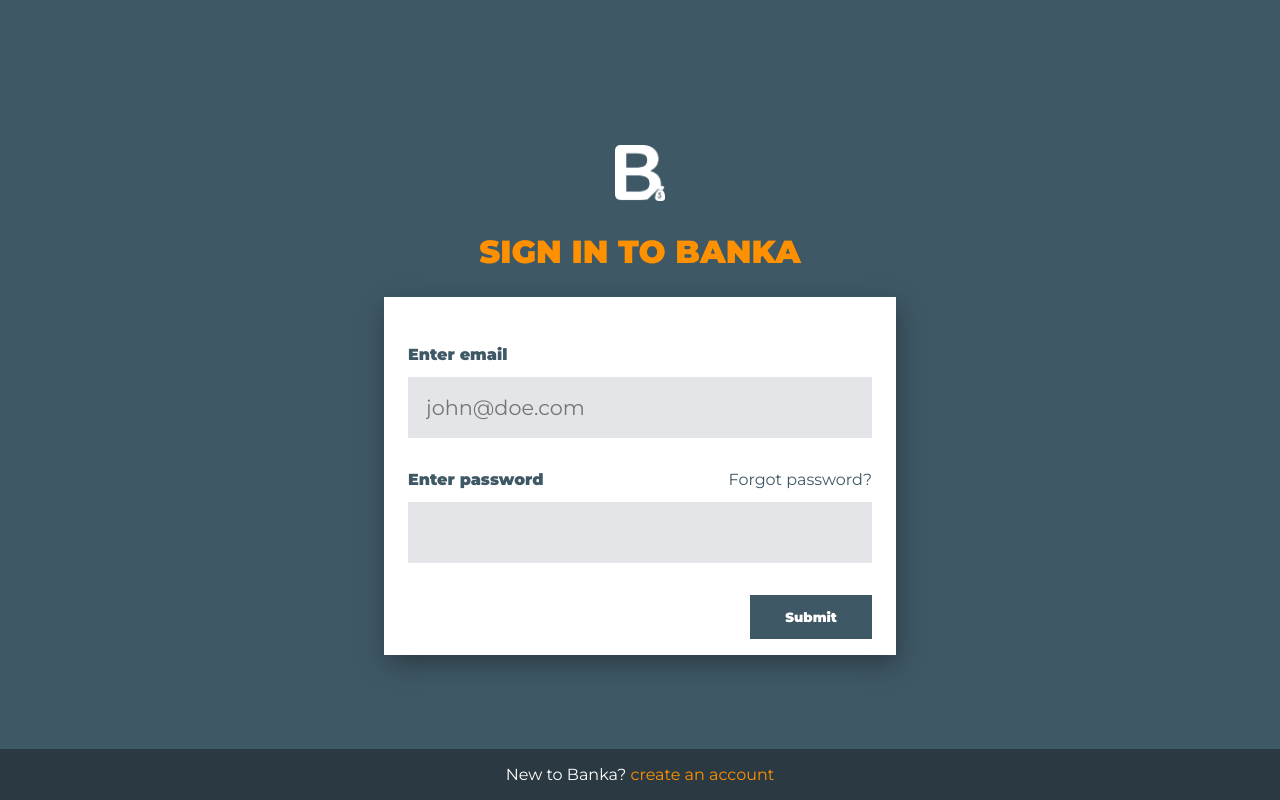
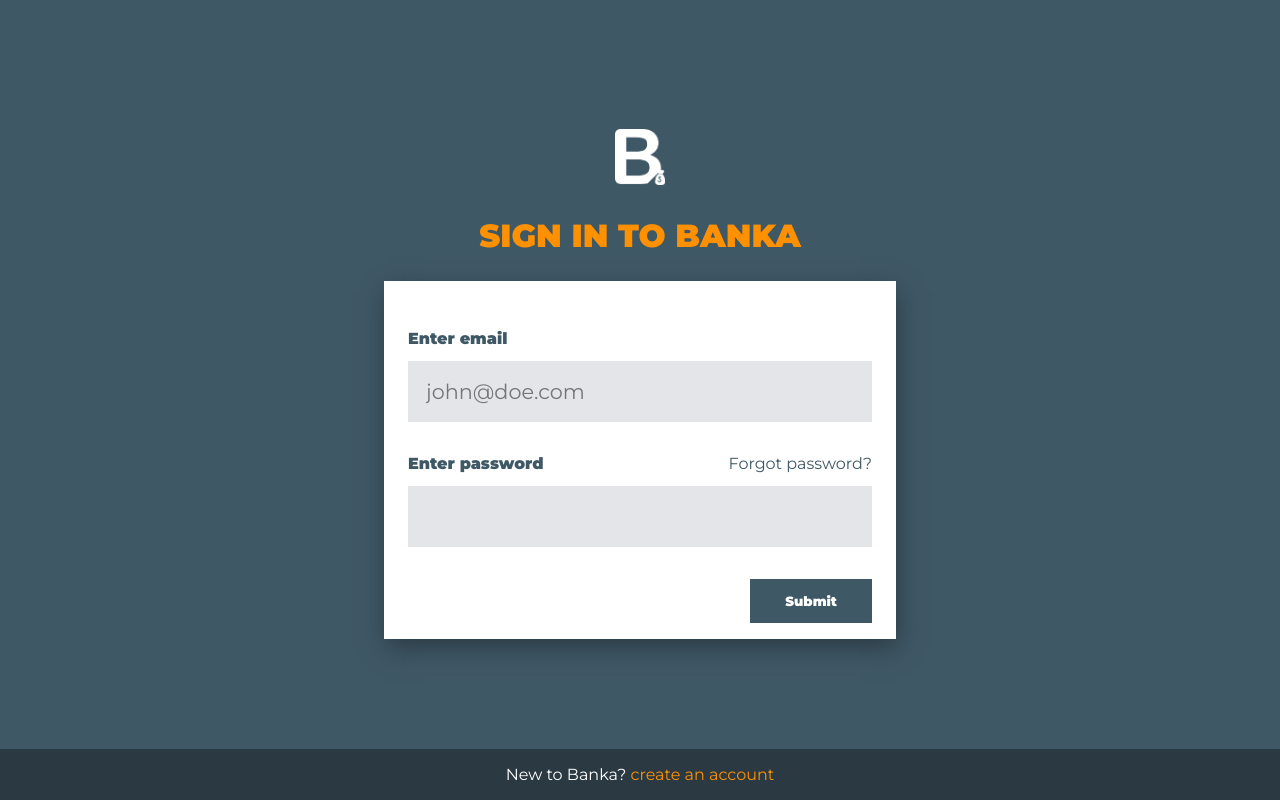
Before and after one commit to benisi/Banka, a plain HTML site: page UI/singin.html in a window 1280 px wide. Drawn offline with Linux system fonts and the light colour scheme.

Commit message:
fixed css class container-center overflow issue

```diff
--- a/UI/css/index.css
+++ b/UI/css/index.css
@@ -42,9 +42,13 @@ a{
 }
 .brand-img{
     width: 50px;
+    margin-top: 2rem;
 }
 .brand-img img {
     width: 100%;
+}
+.clear-fix{
+    clear: both;
 }
 .container-center {
     display: flex;
@@ -52,7 +56,8 @@ a{
     justify-content: center;
     align-items: center;
     width: 100%;
-    height: 100vh;
+    height: 100%;
+    min-height: 100vh;
     background-color: var(--main-bg-color);
 }
 .card{
@@ -61,6 +66,10 @@ a{
     -webkit-box-shadow: 2px 9px 24px -1px var(--dark-bg-color);
     -moz-box-shadow: 2px 9px 24px -1px var(--dark-bg-color);
     box-shadow: 2px 9px 24px -1px var(--dark-bg-color);
+}
+
+.mg-4-b {
+    margin-bottom: 4rem;
 }
 .form-container {
     width: 90%;
@@ -113,7 +122,7 @@ a{
 }
 
 footer {
-    position: absolute;
+    position: fixed;
     bottom: 0;
     left: 0;
     background-color: var(--dark-bg-color);
--- a/UI/singin.html
+++ b/UI/singin.html
@@ -13,7 +13,7 @@
             <img alt="Banka logo" src="asset/logo.png">
         </div>
         <h2 class="branding-text">Sign in to Banka</h2>
-        <div class="form-container card">
+        <div class="form-container card mg-4-b">
             <form>
                 <div class="form-control">
                     <label for="email">Enter email</label>
@@ -24,6 +24,7 @@
                     <input id="password" type="password" autocomplete="current-password">
                 </div>
                 <button class="form-submit" id="submit">Submit</button>
+                <div class="clear-fix"></div>
             </form>
         </div>
         <footer>
```
